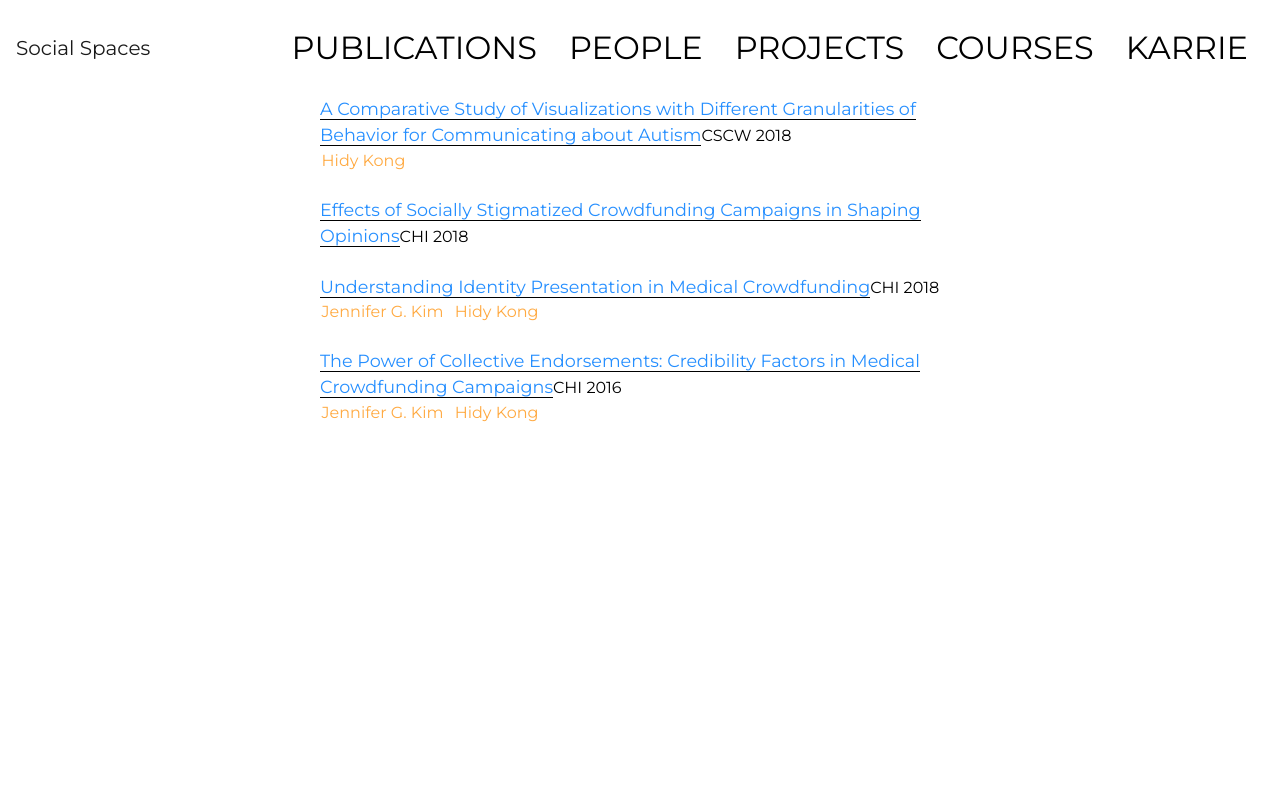
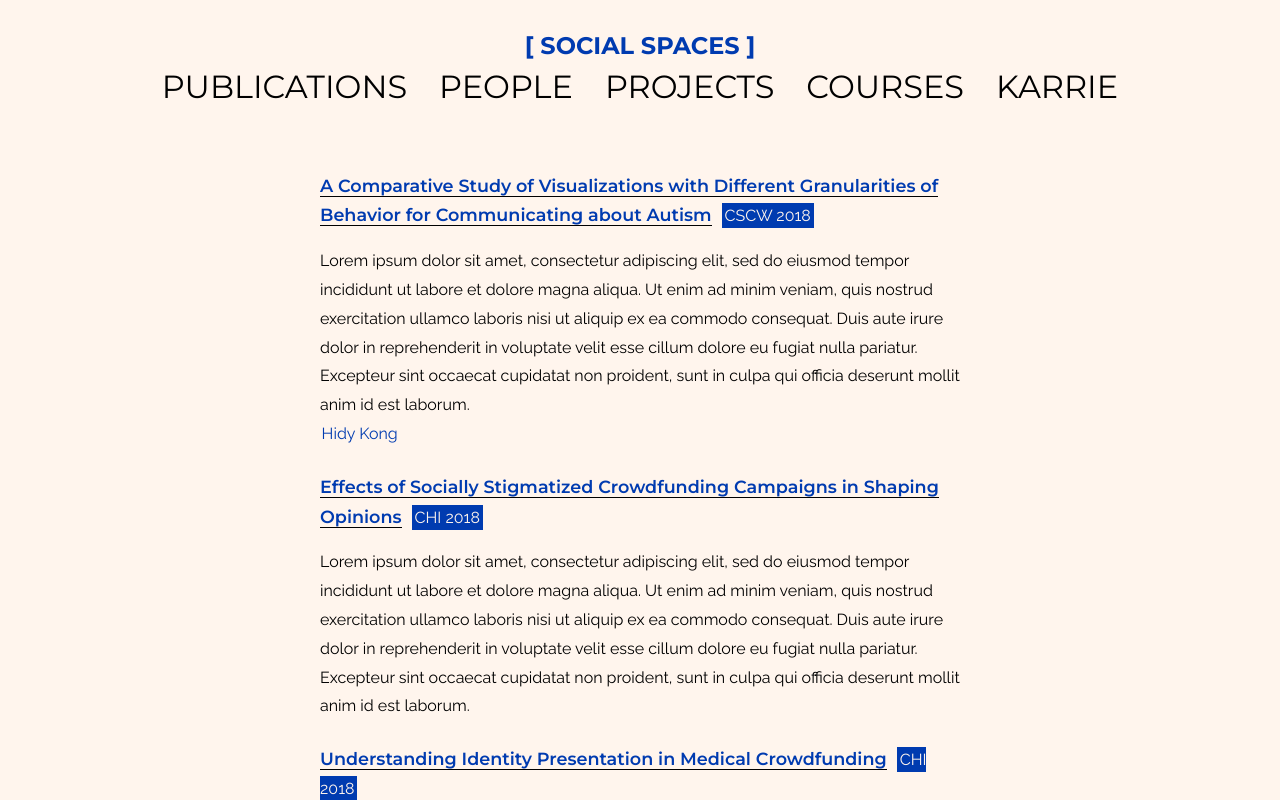
Before and after one commit to quvaba/socwebsite, a React app: page / in a window 1280 px wide. Both pictures are taken after a click on the element "PUBLICATIONS". Shown: the top 800 px of the page. Built offline with nearby package versions, Linux system fonts and the light colour scheme.

Commit message:
Fixed up CSS

```diff
--- a/src/App.js
+++ b/src/App.js
@@ -13,10 +13,7 @@ import {getMatchingAuthors} from './utils/utils.js'
 import {getMatchingPublications} from './utils/utils.js'
 import {getTopPublications} from './utils/utils.js'
 
-import karriePic from './data/mit-karrie.jpg';
-
 import Grid from '@material-ui/core/Grid';
-import {Nav, Navbar, NavbarBrand, NavbarToggler, Collapse} from 'reactstrap';
 
 import { PeopleList, PublicationList, KarrieCV, CourseList, ProjectList } from './components/ListComponents';
 
@@ -120,15 +117,10 @@ class NavBar extends Component {
 
     return(
       <div className="NavBar">
-      <Navbar className="navbar-light" expand="sm">
-          <NavbarBrand id="NavBarBrand" href="/">Social Spaces</NavbarBrand>
-          <NavbarToggler onClick={this.toggle} />
-          <Collapse isOpen={this.state.isOpen} navbar>
-              <Nav className="ml-auto" navbar>
-              {pages}
-              </Nav>
-          </Collapse>
-        </Navbar>
+          <div className="NavBrand">
+            <a href="/"> [ SOCIAL SPACES ] </a>
+          </div>
+          {pages}
       </div>
     );
 
@@ -252,9 +244,9 @@ class ProjectPage extends Component {
             <div className="ProjectPageTitle"> {targetEntry.title} </div>
             <div> {authorList} </div>
             <div> {publicationList} </div>
-            <img src={targetEntry.imageUrls[0]}/>
+            <img src={targetEntry.imageUrls[0]} className="ProjectPageImage"/>
             {bodyList}
-            <img src={targetEntry.imageUrls[1]}/>
+            <img src={targetEntry.imageUrls[1]} className="ProjectPageImage"/>
             {targetEntry.publications}
           </Grid>
         </Grid>
@@ -288,7 +280,7 @@ class HomePage extends Component {
     return(
       <div className="HomePage">
         <div className="HomeTop">
-          <span><img className="KarrieHomePic" src={karriePic}></img></span>
+          <span><div className="KarrieHomePic"></div></span>
           <span className="HomeStatement">
             <strong>Our goal</strong> is to investigate sociable systems for mediated communication.
             This encompasses a wide range of areas:<br/><br/>
--- a/src/App.scss
+++ b/src/App.scss
@@ -1,21 +1,32 @@
-@import url('https://fonts.googleapis.com/css?family=Montserrat');
+@import url('https://fonts.googleapis.com/css?family=Montserrat:400,600,700');
+@import url('https://fonts.googleapis.com/css?family=Raleway');
 
 /***************************/
 /*        VARIABLES        */
 /***************************/
 
-$main-blue: #268FFF;
+$main-blue: #003BB0;
 $main-orange: #FFA700;
+$light-blue: #94B8FF;
 $light-orange: #FFAA42;
-$beige: #FFEEC6;
-$light-beige: #FFF5E5;
+$red-orange: #d93d00;
+$beige: #fff5ed;
+
+$body-font: "Raleway";
+$title-font: "Montserrat";
+
+$project-image-width: 300px;
+$project-image-height: 200px;
+
+$light-shadow: 0 2px 3px rgba(0, 0, 0, 0.16), 0 2px 3px rgba(0, 0, 0, 0.23);
 
 body {
-  background: white;
+  background: $beige;
+  line-height: 1.8em;
 }
 
 a {
-  color: $light-orange;
+  color: $main-blue;
   text-decoration: none;
   &:hover {
     text-decoration: none;
@@ -30,17 +41,22 @@ li {
 
 .App {
   text-align: left;
-  font-family: "Montserrat";
+  font-family: $body-font;
   color: black;
-  display: grid;
+  margin-top: 2em;
 }
 
-#NavBarBrand .navbar-brand a{
-  font-size: 2em;
+.NavBrand{
+  font-family: $title-font;
+  font-weight: 700;
+  font-size: 1.5em;
+  margin: .5em;
 }
 
 .NavBar{
+  font-family: $title-font;
   text-align: center;
+  margin-bottom: 4em;
 }
 
 .NavOption {
@@ -49,8 +65,8 @@ li {
   cursor: pointer;
   text-transform: uppercase;
   &:hover {
-    color: $main-orange;
-    animation: nav-hover .5s;
+    color: $main-blue;
+    animation: nav-hover .3s;
     animation-iteration-count: 1;
     animation-fill-mode: forwards;
   }
@@ -66,13 +82,49 @@ li {
   margin: 3em;
 }
 
+.ProjectPageImage{
+  max-width: 100%;
+  max-height: 30%;
+  margin: 2.5em 0;
+  background-color: $light-orange;
+  padding: 1em;
+}
+
 .ProjectTitle {
   color: $main-blue;
-  font-size: 1.5em;
+  font-size: 1.2em;
+
+  font-family: $title-font;
+  font-weight: 600;
+
   cursor: pointer;
   &:hover {
-    color: black;
+    color: $red-orange;
+    text-decoration: underline;
+    text-decoration-color: $light-orange;
+    text-decoration-style: wavy;
   }
+}
+
+.Project {
+  display: inline-grid;
+  grid-template-columns: [left-edge] $project-image-width [image] 40px [between] 60% [right-edge];
+}
+
+.ProjectImage {
+  width: $project-image-width;
+  height: $project-image-height;
+  box-shadow: $light-shadow;
+
+  display: inline-grid;
+  grid-column-start: left-edge;
+  grid-column-end: image;
+}
+
+.ProjectInfo {
+  display: inline-grid;
+  grid-column-start: between;
+  grid-column-end: right-edge;
 }
 
 .Author {
@@ -82,12 +134,6 @@ li {
     background-color: $light-orange;
     text-decoration: none;
   }
-}
-
-.PersonImage {
-  width: 100%;
-  max-width: 25em;
-  max-height: 25em;
 }
 
 .KarrieIntro {
@@ -107,11 +153,12 @@ li {
 
 #KarrieText {
   font-size: 1.3em;
+  font-family: $title-font;
   font-weight: bold;
-  cursor: pointer;
   text-transform: uppercase;
+
   &:hover {
-    color: cyan;
+    color: $main-blue;
     animation: nav-hover .5s;
     animation-iteration-count: 1;
     animation-fill-mode: forwards;
@@ -123,25 +170,38 @@ li {
 }
 
 .KarrieIntroContainer {
-  background-color: #e6e8ed;
-  border-radius: 5px;
   margin-bottom: 2em;
-  color: #4c0322;
-  box-shadow: 0 3px 6px rgba(0, 0, 0, 0.16), 0 3px 6px rgba(0, 0, 0, 0.23);
+  color: $main-blue;
+  border: 3px solid $main-blue;
 }
 
 .PublicationTitle {
+  font-family: $title-font;
+  font-weight: 600;
+
   font-size: 1.1em;
   border-bottom: 1px solid black;
   color: $main-blue;
+
 }
 
-.Publication:hover::before {
+.PublicationConference{
+  margin-left: 10px;
+  background-color: $main-blue;
+  color: $beige;
+  padding: 3px;
+}
+
+.PublicationDescription{
+  margin-top: 1em;
+}
+
+/*.Publication:hover::before {
   content: "➭";
   font-size: 1.5em;
   position: absolute;
   margin-left: -1em;
-}
+}*/
 
 .StudentList {
   margin-top: 2em;
@@ -150,25 +210,48 @@ li {
   border-bottom: 1px solid black;
 }
 
+.PersonName {
+  font-family: $title-font;
+  font-weight: 600;
+  color: $red-orange;
+  &:hover{
+    color: $beige;
+    background-color: $red-orange;
+  }
+}
+
+.PersonImage {
+  width: 100%;
+  max-width: 25em;
+  max-height: 25em;
+}
+
 .ProjectPage {
   min-height: 100vh;
 }
 
 .ProjectPageTitle {
+  font-family: $title-font;
+  font-weight: 600;
   font-size: 1.6em;
 }
 
 .ProjectSectionTitle {
+  font-family: $title-font;
   font-size: 1.2em;
-  color: cyan;
+  font-weight: 600;
+  color: $main-blue;
+  margin-bottom: 1em;
 }
 
 .PeopleImageContainer {
-  width: 100px;
-  height: 100px;
+  width: 130px;
+  height: 130px;
   position: relative;
   overflow: hidden;
-  border-radius: 50%;
+  margin-bottom: 5px;
+  box-shadow: $light-shadow;
+  /*border-radius: 50%;*/
 }
 
 .HomePage{
@@ -182,6 +265,11 @@ li {
 
 .KarrieHomePic{
   float:left;
+  width: 392px;
+  height: 392px;
+  background-image: url(data/mit-karrie.jpg);
+  background-color: $beige;
+  background-blend-mode: multiply;
 }
 
 .HomeStatement{
@@ -198,25 +286,10 @@ li {
 /****************************/
 @keyframes nav-hover {
   from {
-    text-shadow: 0px 0px $main-blue;
+    text-shadow: 0px 0px $light-blue;
   }
 
   to {
-    text-shadow: -3px -3px $main-blue;
+    text-shadow: -2px -3px $light-blue;
   }
 }
-
-
-@keyframes project-title-hover {
-  from {
-    text-shadow: 2px 2px 7px cyan;
-  }
-
-  to {
-    text-shadow: -2px -2px 7px magenta;
-  }
-
-  to {
-    color: black;
-  }
-}
--- a/src/components/ListComponents.js
+++ b/src/components/ListComponents.js
@@ -82,6 +82,7 @@ export const ProjectList = (props) => {
                         title={project.title}
                         authors={project.authorIds}
                         description={project.description}
+                        imageUrls={project.imageUrls}
                         publications={project.publications}
                         onClick={props.onClick}
                         id={project.projectId}
@@ -110,6 +111,8 @@ export const PublicationList = (props) => {
           (publication) => <li key={publications.indexOf(publication)}>
                         <Publication
                           title={publication.title}
+                          photoUrl={publication.photoUrl}
+                          description={publication.description}
                           year={publication.year}
                           conference={publication.conference}
                           url={publication.url}
--- a/src/components/ListItemComponents/Publication.js
+++ b/src/components/ListItemComponents/Publication.js
@@ -8,7 +8,8 @@ export const Publication = (props) => {
   return(
     <div className="Publication">
       <a href={props.url} className="PublicationTitle">{props.title}</a>
-      <span>{props.conference}</span>
+      <span className="PublicationConference">{props.conference}</span>
+      <div className="PublicationDescription">{props.description}</div>
       <div>{authorList}</div>
     </div>
   );
@@ -17,7 +18,9 @@ export const Publication = (props) => {
 
 Publication.propTypes = {
   title: PropTypes.string.isRequired,
-  year: PropTypes.string.isRequired,
+  photoUrl: PropTypes.string,
+  description: PropTypes.string.isRequired,
+  year: PropTypes.number.isRequired,
   conference: PropTypes.string.isRequired,
   url: PropTypes.string.isRequired,
   authors: PropTypes.array.isRequired,
--- a/src/data/people.json
+++ b/src/data/people.json
@@ -44,7 +44,7 @@
       "netId": "dphuang2",
       "status": "alumni",
       "degree": "BS",
-      "photoUrl": "http://social.cs.uiuc.edu/images/people%20pics/noimage.gif",
+      "photoUrl": "",
       "name": "Dylan Huang",
       "pageUrl": "https://dylanhuang.com/",
       "gradYear": 2018,
@@ -56,7 +56,7 @@
       "degree": "PhD",
       "photoUrl": "http://social.cs.uiuc.edu/images/people%20pics/nikita.jpg",
       "name": "Nikita Spirin",
-      "pageUrl": "",
+      "pageUrl": "/",
       "gradYear": 2017,
       "currentRole": ""
     },
--- a/src/data/publications.json
+++ b/src/data/publications.json
@@ -2,6 +2,8 @@
   "entries": [
     {
       "title": "Understanding Identity Presentation in Medical Crowdfunding",
+      "photoUrl": "",
+      "description": "Lorem ipsum dolor sit amet, consectetur adipiscing elit, sed do eiusmod tempor incididunt ut labore et dolore magna aliqua. Ut enim ad minim veniam, quis nostrud exercitation ullamco laboris nisi ut aliquip ex ea commodo consequat. Duis aute irure dolor in reprehenderit in voluptate velit esse cillum dolore eu fugiat nulla pariatur. Excepteur sint occaecat cupidatat non proident, sunt in culpa qui officia deserunt mollit anim id est laborum.",
       "projectId":"medcrowdfunding",
       "year": 2018,
       "conference": "CHI 2018",
@@ -11,6 +13,8 @@
     },
     {
       "title": "Effects of Socially Stigmatized Crowdfunding Campaigns in Shaping Opinions",
+      "photoUrl": "",
+      "description": "Lorem ipsum dolor sit amet, consectetur adipiscing elit, sed do eiusmod tempor incididunt ut labore et dolore magna aliqua. Ut enim ad minim veniam, quis nostrud exercitation ullamco laboris nisi ut aliquip ex ea commodo consequat. Duis aute irure dolor in reprehenderit in voluptate velit esse cillum dolore eu fugiat nulla pariatur. Excepteur sint occaecat cupidatat non proident, sunt in culpa qui officia deserunt mollit anim id est laborum.",
       "projectId":"stigma_opinion",
       "year": 2018,
       "conference": "CHI 2018",
@@ -20,6 +24,8 @@
     },
     {
       "title": "A Comparative Study of Visualizations with Different Granularities of Behavior for Communicating about Autism",
+      "photoUrl": "",
+      "description": "Lorem ipsum dolor sit amet, consectetur adipiscing elit, sed do eiusmod tempor incididunt ut labore et dolore magna aliqua. Ut enim ad minim veniam, quis nostrud exercitation ullamco laboris nisi ut aliquip ex ea commodo consequat. Duis aute irure dolor in reprehenderit in voluptate velit esse cillum dolore eu fugiat nulla pariatur. Excepteur sint occaecat cupidatat non proident, sunt in culpa qui officia deserunt mollit anim id est laborum.",
       "projectId":"plexlines",
       "year": 2018,
       "conference": "CSCW 2018",
@@ -29,6 +35,8 @@
     },
     {
       "title": "The Power of Collective Endorsements: Credibility Factors in Medical Crowdfunding Campaigns",
+      "photoUrl": "",
+      "description": "Lorem ipsum dolor sit amet, consectetur adipiscing elit, sed do eiusmod tempor incididunt ut labore et dolore magna aliqua. Ut enim ad minim veniam, quis nostrud exercitation ullamco laboris nisi ut aliquip ex ea commodo consequat. Duis aute irure dolor in reprehenderit in voluptate velit esse cillum dolore eu fugiat nulla pariatur. Excepteur sint occaecat cupidatat non proident, sunt in culpa qui officia deserunt mollit anim id est laborum.",
       "projectId":"medcrowdfunding",
       "year": 2016,
       "conference": "CHI 2016",
```
Also changed, not shown: src/components/ListItemComponents/Person.js (+7 -2 lines), src/components/ListItemComponents/Project.js (+12 -4 lines).
